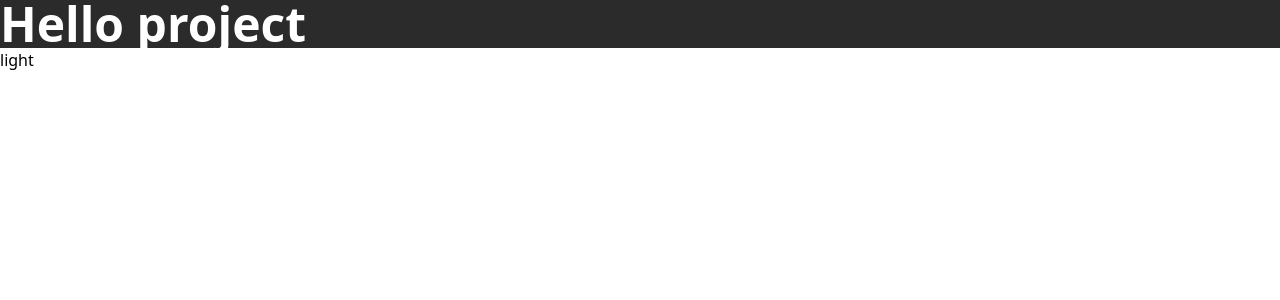
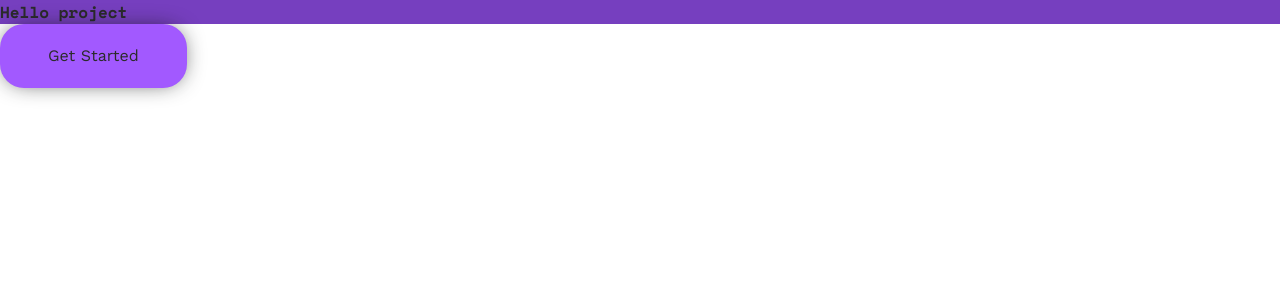
Before and after one commit to DmytroBeridze/NFT_Marketplace, a React (Vite) app in the folder client/: page / in a window 1280 px wide. Shown: the top 300 px of the page. Built offline with nearby package versions, Linux system fonts and the light colour scheme.

Commit message:
chore: create themes, variables, tokens for Tailwind-compatible styling and theme toggle

```diff
--- a/client/src/app/App.tsx
+++ b/client/src/app/App.tsx
@@ -8,12 +8,17 @@ function App() {
   return (
     <div className="App">
       <ThemeContext.Provider value={{ theme, setTheme }}>
-        <div className="bg-general-background text-general-text  hover:bg-gray-400 text-5xl font-bold  ">
+        <div
+          className="
+          font-space-mono-bold
+          text-base
+          bg-primary-background-color
+          text-primary-text-color
+          bg-hover-primary-accent-color   "
+        >
           Hello project
         </div>
-        {/* <div className="bg-general-background text-general-text hover:bg-gray-400 text-5xl font-bold  ">
-          Hello project
-        </div> */}
+
         <ThemeSwitcher />
       </ThemeContext.Provider>
     </div>
--- a/client/src/app/styles/index.css
+++ b/client/src/app/styles/index.css
@@ -1,5 +1,6 @@
 @import './typography.css';
 @import './variables.css';
 @import './themes.css';
+@import './tokens.css';
 
 @import 'tailwindcss';
--- a/client/src/app/styles/themes.css
+++ b/client/src/app/styles/themes.css
@@ -1,68 +1,40 @@
-.theme-dark {
-  --general-background: var(--primary-dark-background-color);
-  --general-text: var(
-    --light-primary-text-color
-  ); /* если текст светлый на тёмном фоне */
-  --accent-color: var(--primary-accent-color);
-  --shadow: var(--primary-shadow);
+/*
+  ┌────────────────────────────────────────────────────────────┐
+  │        Runtime Theme Values — Light and Dark Modes         │
+  └────────────────────────────────────────────────────────────┘
+
+  These variables define the actual color values for each theme.
+  They are consumed by @theme proxy tokens (see variables.css),
+  which in turn are used by utility-style classes (see tokens.css).
+
+  ✅ Runtime-adaptive: values switch dynamically via .dark class
+  ✅ Centralized control: all theme values live here
+  ✅ Scalable: supports additional themes (e.g. .sepia, .high-contrast)
+
+  :root   → default (light) theme
+  .dark   → dark theme override (applied to <html> via JS)
+
+  Example:
+    --primary-background: #ffffff   → used in light mode
+    --primary-background: #2b2b2b   → used in dark mode
+
+  Note: Do not use these variables directly in JSX or CSS classes.
+  Always access them via @theme tokens (e.g. --primary-background-color).
+*/
+
+:root {
+  --primary-background: #ffffff;
+  --secondary-background: #c8c5c5;
+  --primary-text: #2b2b2b;
+  --secondary-text: #bab8b8;
+  --button-inversive-background: #2b2b2b;
+  --inversive-text: #ffffff;
 }
-
-.theme-light {
-  --general-background: var(--primary-light-background-color);
-  --general-text: var(
-    --dark-primary-text-color
-  ); /* если текст тёмный на светлом фоне */
-  --accent-color: var(--primary-accent-color);
-  --shadow: var(--primary-shadow);
+.dark {
+  --primary-background: #2b2b2b;
+  --secondary-background: #3b3b3b;
+  --primary-text: #ffffff;
+  --secondary-text: #858584;
+  --button-inversive-background: #ffffff;
+  --inversive-text: #2b2b2b;
 }
-
-@layer utilities {
-  /* Backgrounds */
-  .bg-general-background {
-    background-color: var(--general-background);
-  }
-
-  .bg-secondary-background {
-    background-color: var(--secondary-background);
-  }
-
-  /* Text colors */
-  .text-general-text {
-    color: var(--general-text);
-  }
-
-  .text-secondary-text {
-    color: var(--secondary-text);
-  }
-
-  /* Accent */
-  .text-accent {
-    color: var(--accent-color);
-  }
-
-  .bg-accent {
-    background-color: var(--accent-color);
-  }
-
-  /* Shadows */
-  .shadow-primary {
-    box-shadow: var(--primary-shadow);
-  }
-
-  .shadow-secondary {
-    box-shadow: var(--secondary-shadow);
-  }
-
-  /* Border radius */
-  .rounded-sm {
-    border-radius: var(--radius-sm);
-  }
-
-  .rounded-md {
-    border-radius: var(--radius-md);
-  }
-
-  .rounded-lg {
-    border-radius: var(--radius-lg);
-  }
-}
--- /dev/null
+++ b/client/src/app/styles/tokens.css
@@ -0,0 +1,65 @@
+/*
+  ┌────────────────────────────────────────────────────────────┐
+  │  Design Token DSL Classes for Tailwind-Compatible Styling  │
+  └────────────────────────────────────────────────────────────┘
+
+  These classes map CSS variables (defined via @theme) to utility-style class names.
+  They allow using Tailwind-like notation (e.g. bg-primary-background-color) in JSX,
+  while keeping full control over runtime theming via CSS variables.
+
+  ✅ Declarative: used directly in JSX like Tailwind utilities
+  ✅ Theme-adaptive: values come from @theme and runtime :root/.dark overrides
+  ✅ Scalable: avoids hardcoded colors, supports token-based design systems
+
+  Example usage in JSX:
+    <div className="bg-primary-background-color text-primary-text-color shadow-primary">
+      Hello project
+    </div>
+
+  Note: hover/focus/active states must be defined explicitly (see interactions.css)
+*/
+
+/* -------------------------backgrounds */
+.bg-primary-background-color {
+  background-color: var(--primary-background-color);
+}
+.bg-secondary-background-color {
+  background-color: var(--secondary-background-color);
+}
+
+.bg-adaptive-button-background-color {
+  background-color: var(--adaptive-button-background-color);
+}
+
+/*-------------------------- texts */
+.text-primary-text-color {
+  color: var(--primary-text-color);
+}
+.text-secondary-text-color {
+  color: var(--secondary-text-color);
+}
+.text-inversive-text-color {
+  color: var(--inversive-text-color);
+}
+
+/* -------------------------accents */
+.bg-primary-accent-color {
+  background-color: var(--primary-accent-color);
+}
+.bg-hover-primary-accent-color:hover {
+  background-color: var(--hover-primary-accent-color);
+}
+.border-primary-accent-color {
+  border-color: var(--primary-accent-color);
+}
+.border-hover-primary-accent-color:hover {
+  border-color: var(--hover-primary-accent-color);
+}
+
+/* ------------------------shadows */
+.shadow-primary {
+  box-shadow: var(--primary-shadow);
+}
+.shadow-secondary {
+  box-shadow: var(--secondary-shadow);
+}
--- a/client/src/app/styles/typography.css
+++ b/client/src/app/styles/typography.css
@@ -1,33 +1,24 @@
 @import url('https://fonts.googleapis.com/css2?family=Space+Mono:wght@400;700&family=Work+Sans:wght@400;600&display=swap');
-/*
-// @mixin font-space-mono-regular {
-//   font-family: 'Space Mono', monospace;
-//   font-weight: 400;
-//   font-style: normal;
-// }
 
-// @mixin font-space-mono-bold {
-//   font-family: 'Space Mono', monospace;
-//   font-weight: 700;
-//   font-style: normal;
-// }
-
-// @mixin font-work-sans-regular {
-//   font-family: 'Work Sans', sans-serif;
-//   font-optical-sizing: auto;
-//   font-weight: 400;
-//   font-style: normal;
-// }
-
-// @mixin font-work-sans-semibold {
-//   font-family: 'Work Sans', sans-serif;
-//   font-optical-sizing: auto;
-//   font-weight: 600;
-//   font-style: normal;
-// }
-// Пример использования
-
-// .title {
-//   @include font-work-sans-semibold;
-//   font-size: 2rem;
-// } */
+.font-space-mono-regular {
+  font-family: 'Space Mono', monospace;
+  font-weight: 400;
+  font-style: normal;
+}
+.font-space-mono-bold {
+  font-family: 'Space Mono', monospace;
+  font-weight: 700;
+  font-style: normal;
+}
+.font-work-sans-regular {
+  font-family: 'Work Sans', sans-serif;
+  font-optical-sizing: auto;
+  font-weight: 400;
+  font-style: normal;
+}
+.font-work-sans-semibold {
+  font-family: 'Work Sans', sans-serif;
+  font-optical-sizing: auto;
+  font-weight: 600;
+  font-style: normal;
+}
--- a/client/src/app/styles/variables.css
+++ b/client/src/app/styles/variables.css
@@ -1,26 +1,40 @@
-/* backgrounds */
+/*
+  ┌────────────────────────────────────────────────────────────┐
+  │        Design Token Proxy Layer — @theme Definitions        │
+  └────────────────────────────────────────────────────────────┘
+
+  This block defines stable, semantic design tokens used across the UI.
+  Each token maps to a runtime variable (e.g. --primary-background), which
+  can be overridden by themes like :root or .dark.
+
+  ✅ Stable interface: tokens stay consistent even if theme values change
+  ✅ Semantic clarity: separates design intent from implementation
+  ✅ Runtime-adaptive: supports dynamic theming via CSS variables
+
+  Example:
+    --primary-background-color → var(--primary-background)
+    --primary-text-color       → var(--primary-text)
+
+  These tokens are consumed by utility-style classes (see tokens.css),
+  and allow JSX to use Tailwind-like notation (e.g. bg-primary-background-color)
+  while remaining fully theme-adaptive.
+
+  Note: Do not hardcode values here — always proxy to runtime variables.
+*/
 @theme {
-  --primary-dark-background-color: #2b2b2b;
-  --secondary-dark-background-color: #3b3b3b;
-  --primary-light-background-color: #ffffff;
-  --secondary-light-background-color: #c8c5c5;
-
+  /* backgrounds */
+  --primary-background-color: var(--primary-background);
+  --secondary-background-color: var(--secondary-background);
+  --adaptive-button-background-color: var(--button-inversive-background);
   /* texts */
-  --light-primary-text-color: #ffffff;
-  --light-secondary-text-color: #bab8b8;
-  --dark-primary-text-color: #2b2b2b;
-  --dark-secondary-text-color: #858584;
-
+  --primary-text-color: var(--primary-text);
+  --secondary-text-color: var(--secondary-text);
+  --inversive-text-color: var(--inversive-text);
   /* accents */
   --primary-accent-color: #a259ff;
+  --hover-primary-accent-color: #763fbf;
 
   /* shadows */
   --primary-shadow: 0px 0px 20px -3px rgba(2, 3, 16, 1);
   --secondary-shadow: 0px 0px 22px -6px rgba(18, 19, 19, 0.83);
 }
-
-/* @theme {
-  --color-mint-500: #a259ff;
-  --color-avocado-100: #bab8b8;
-  --color-avocado-200: #8a6b08;
-} */
--- a/client/src/features/ThemeSwitcher/ThemeSwitcher.tsx
+++ b/client/src/features/ThemeSwitcher/ThemeSwitcher.tsx
@@ -14,17 +14,17 @@ export const ThemeSwitcher = () => {
   };
 
   useEffect(() => {
-    document.documentElement.classList.remove('theme-dark', 'theme-light');
-
-    theme
-      ? document.documentElement.classList.add('theme-dark')
-      : document.documentElement.classList.add('theme-light');
+    document.documentElement.classList.toggle('dark');
   }, [theme]);
 
   return (
     <>
-      <Button onClick={switcher} className="px-5 py-7">
-        <div> {theme ? 'light' : 'dark'}</div>
+      <Button
+        variant="primary"
+        onClick={switcher}
+        className="px-12 py-5  font-work-sans-regular  "
+      >
+        <div> Get Started</div>
       </Button>
     </>
   );
--- a/client/src/shared/ui/atoms/Button/Button.tsx
+++ b/client/src/shared/ui/atoms/Button/Button.tsx
@@ -2,17 +2,21 @@ interface IButtonProps {
   type?: 'button' | 'submit' | 'reset';
   children: React.ReactNode;
   className?: string;
-  variant?: 'primary' | 'secondary';
+  variant?: 'primary' | 'outline' | 'secondary';
   onClick?: React.MouseEventHandler<HTMLButtonElement>;
 }
 
 const variantClasses = {
-  primary: 'bg-general-background text-general-text hover:bg-avocado-100',
-  secondary: 'text',
-  // secondary: 'mint-500 text-avocado-100 hover:bg-gray-400',
+  primary:
+    'bg-primary-accent-color text-primary-text-color bg-hover-primary-accent-color shadow-secondary',
+  outline:
+    'border-2  border-primary-accent-color border-hover-primary-accent-color text-primary-text-color shadow-secondary',
+  secondary:
+    'bg-adaptive-button-background-color text-inversive-text-color shadow-secondary',
 };
 
-const baseClass = 'rounded';
+const baseClass =
+  'rounded-md sm:rounded-lg md:rounded-2xl lg:rounded-3xl cursor-pointer';
 
 export const Button = ({
   type = 'button',
```
